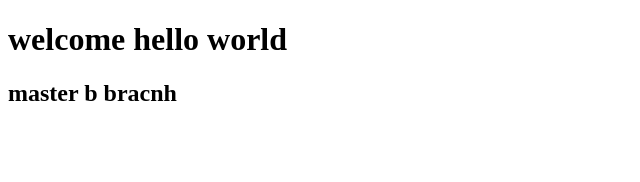
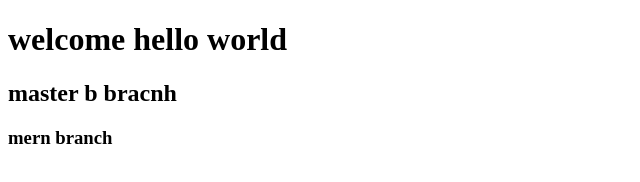
Before and after one commit to Anil9899/anilhtml, a plain HTML site: page index.html in a window 1280 px wide. Shown: the whole page, without its empty margins (0-640 px from the left). Drawn offline with Linux system fonts and the light colour scheme.

Commit message:
new mern

```diff
--- a/index.html
+++ b/index.html
@@ -8,5 +8,6 @@
 <body>
     <h1>welcome hello world</h1>
     <h2>master b bracnh</h2>
+    <h3>mern branch</h3>
 </body>
 </html>
```
